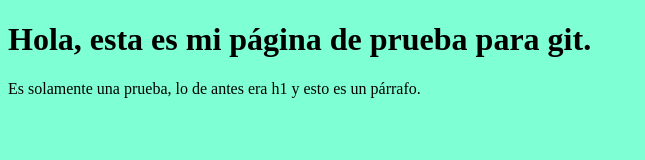
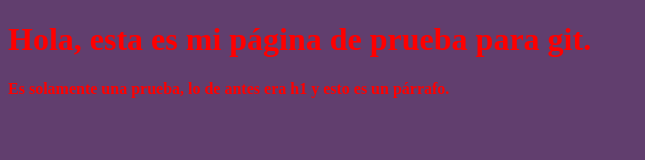
Before and after one commit to jorgemouro/gitjorge, a plain HTML site: page index.html in a window 1280 px wide. Shown: the whole page, without its empty margins (0-645 px from the left). Drawn offline with Linux system fonts and the light colour scheme.

Commit message:
de pc a github

```diff
--- a/css/styles.css
+++ b/css/styles.css
@@ -1,4 +1,6 @@
 @charset "UTF-8";
 body{
-    background-color: aquamarine;
+    background-color: rgb(97, 62, 110);
+    font-weight: bold;
+    color: #f00;
 }
--- a/index.html
+++ b/index.html
@@ -1,6 +1,6 @@
 <!DOCTYPE html>
 <html lang="en">
-<link href="css/styles.css" rel="stylesheet" type="text/css"
+<link href="css/styles.css" rel="stylesheet" type="text/css">
 <head>
     <meta charset="UTF-8">
     <meta name="viewport" content="width=device-width, initial-scale=1.0">
```
Also changed, not shown: capturas/commit --amend.PNG (added).
